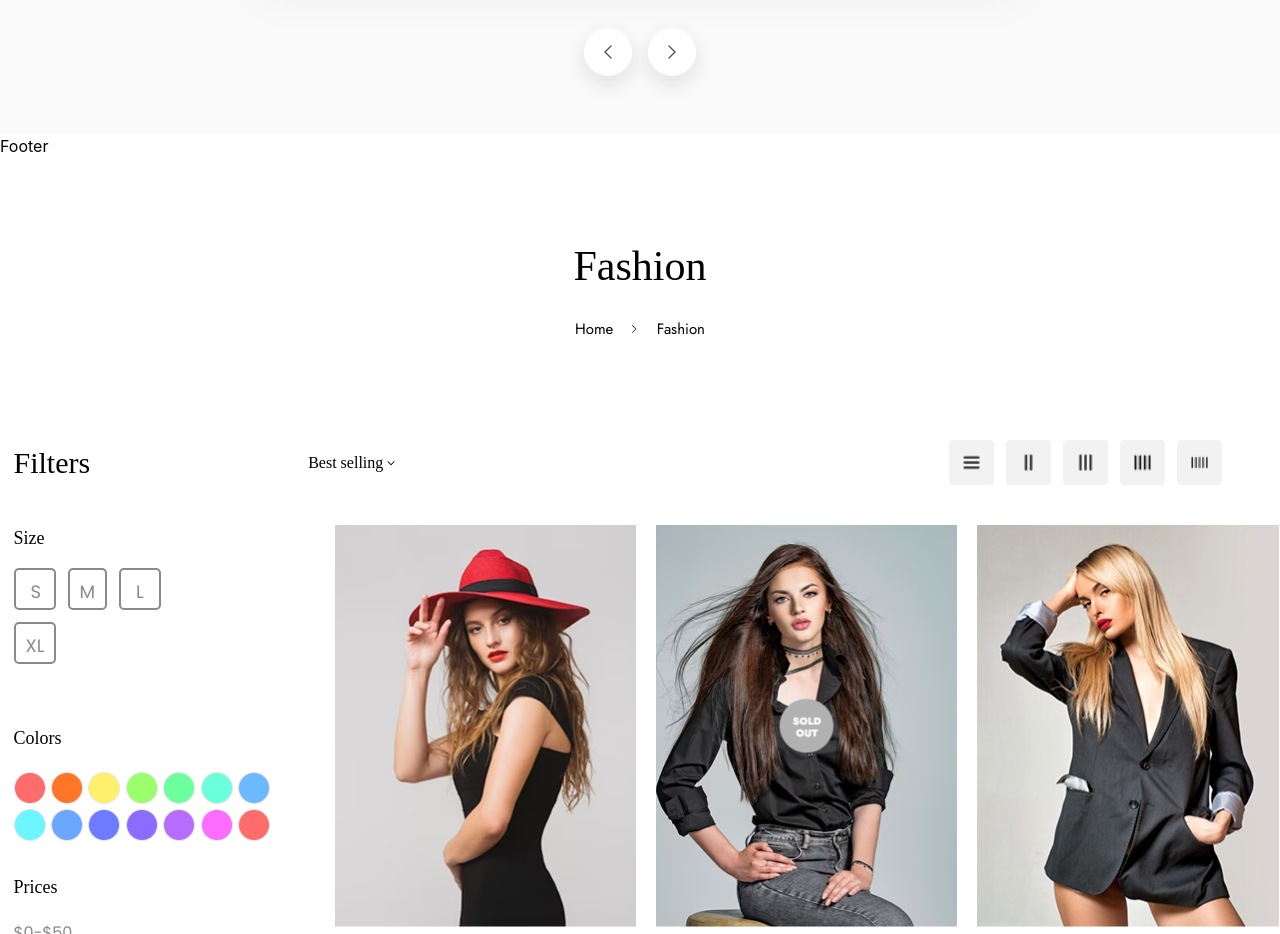
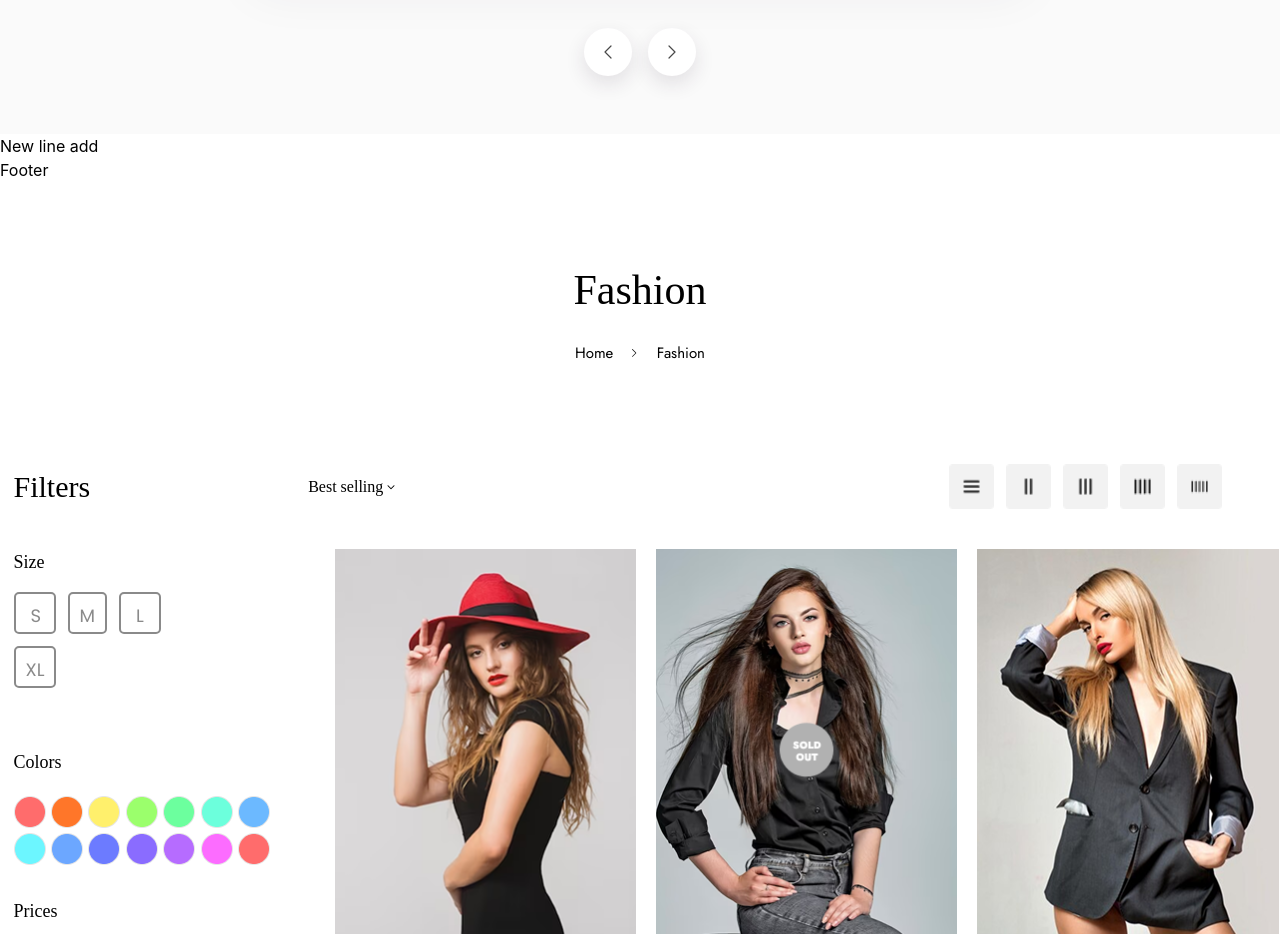
Before and after one commit to Alamin-Coding/MFDR-2601-fasco-ecommerce, a React (Vite) app: page / in a window 1280 px wide. Shown: the part 4520-5454 px from the top of the page. Built offline with nearby package versions, Linux system fonts and the light colour scheme; a web font is replaced by a local one.

Commit message:
Add new line to HomePage component

```diff
--- a/src/pages/HomePage.jsx
+++ b/src/pages/HomePage.jsx
@@ -13,6 +13,7 @@ const HomePage = () => {
         <NewArrival/>
         <ProductDetail/>
         <FollowUp />
+        <div>New line add</div>
       </div>
     </>
   );
```
